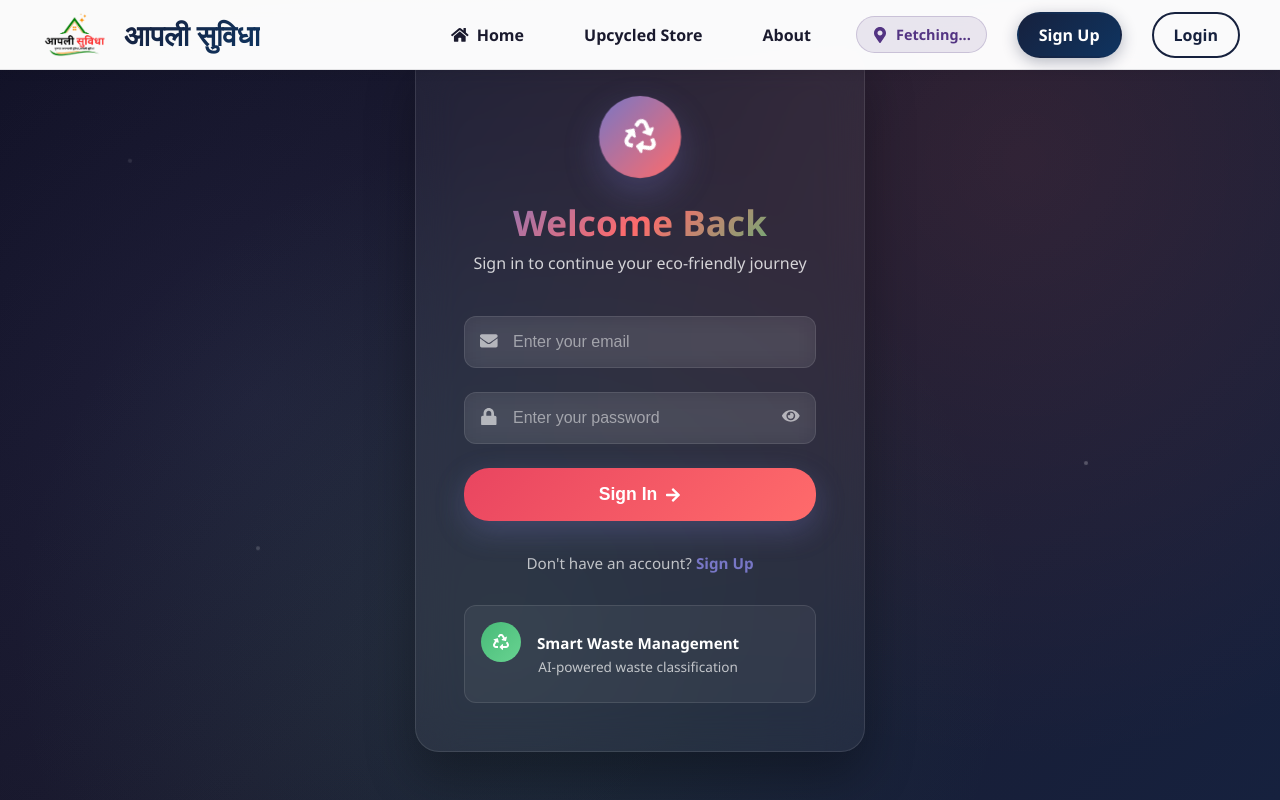
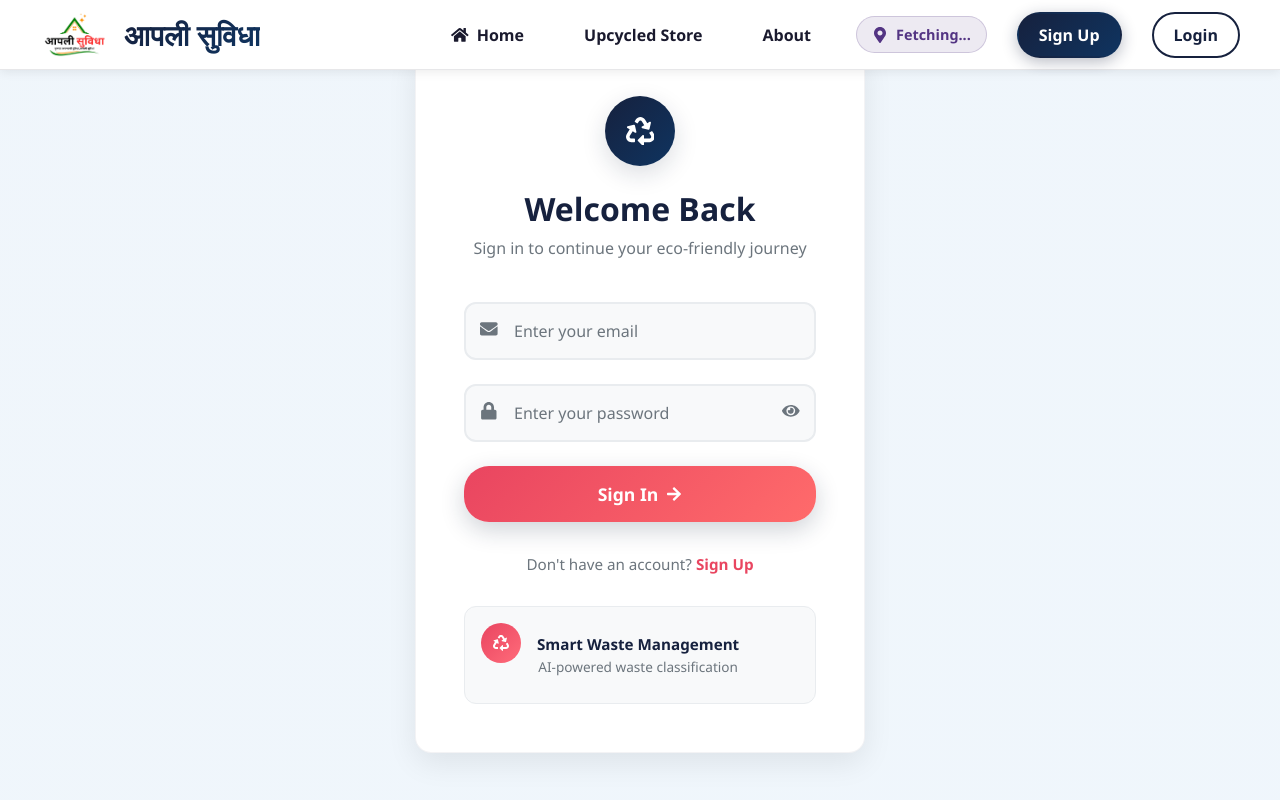
Before and after one commit to vishnandaman/ECycleHub, a React (Vite) app in the folder frontend/: page /login in a window 1280 px wide. Built offline with nearby package versions, Linux system fonts and the light colour scheme; no server answers.

Commit message:
Redesign auth pages with clean, simple theme matching platform colors

```diff
--- a/frontend/src/pages/Login.jsx
+++ b/frontend/src/pages/Login.jsx
@@ -29,11 +29,7 @@ const Login = () => {
 
   return (
     <div className="auth-page">
-      <div className="auth-background">
-        <div className="auth-particles"></div>
-        <div className="auth-particles"></div>
-        <div className="auth-particles"></div>
-      </div>
+      <div className="auth-background"></div>
 
       <div className="auth-container login-container">
         <div className="auth-header">
--- a/frontend/src/pages/Signup.jsx
+++ b/frontend/src/pages/Signup.jsx
@@ -48,11 +48,7 @@ const Signup = () => {
 
   return (
     <div className="auth-page">
-      <div className="auth-background">
-        <div className="auth-particles"></div>
-        <div className="auth-particles"></div>
-        <div className="auth-particles"></div>
-      </div>
+      <div className="auth-background"></div>
 
       <div className="auth-container signup-container">
         <div className="auth-header">
--- a/frontend/src/styles/Auth.css
+++ b/frontend/src/styles/Auth.css
@@ -1,12 +1,11 @@
-/* Modern Auth Styles */
+/* Clean Auth Styles - Matching Platform Theme */
 .auth-page {
   min-height: 100vh;
   display: flex;
   align-items: center;
   justify-content: center;
-  background: linear-gradient(135deg, #0f0f23 0%, #1a1a2e 50%, #16213e 100%);
+  background: #f4faff;
   position: relative;
-  overflow: hidden;
   padding: 2rem;
 }
 
@@ -16,62 +15,26 @@
   left: 0;
   right: 0;
   bottom: 0;
-  background: radial-gradient(circle at 20% 50%, rgba(120, 119, 198, 0.1) 0%, transparent 50%),
-              radial-gradient(circle at 80% 20%, rgba(255, 107, 107, 0.1) 0%, transparent 50%),
-              radial-gradient(circle at 40% 80%, rgba(72, 187, 120, 0.1) 0%, transparent 50%);
+  background: linear-gradient(135deg, rgba(22, 33, 62, 0.02) 0%, rgba(15, 52, 96, 0.02) 100%);
   pointer-events: none;
 }
 
-.auth-particles {
-  position: absolute;
-  width: 4px;
-  height: 4px;
-  background: rgba(255, 255, 255, 0.3);
-  border-radius: 50%;
-  animation: float-particle 6s ease-in-out infinite;
-}
-
-.auth-particles:nth-child(1) {
-  top: 20%;
-  left: 10%;
-  animation-delay: 0s;
-}
-
-.auth-particles:nth-child(2) {
-  top: 60%;
-  right: 15%;
-  animation-delay: 2s;
-}
-
-.auth-particles:nth-child(3) {
-  bottom: 30%;
-  left: 20%;
-  animation-delay: 4s;
-}
-
-@keyframes float-particle {
-  0%, 100% { transform: translateY(0px) rotate(0deg); opacity: 0.3; }
-  50% { transform: translateY(-20px) rotate(180deg); opacity: 0.8; }
-}
-
 .auth-container {
-  background: rgba(255, 255, 255, 0.05);
-  backdrop-filter: blur(20px);
-  border: 1px solid rgba(255, 255, 255, 0.1);
-  border-radius: 24px;
+  background: #ffffff;
+  border-radius: 16px;
   padding: 3rem;
   max-width: 450px;
   width: 100%;
   text-align: center;
   position: relative;
   z-index: 1;
-  box-shadow: 0 25px 50px rgba(0, 0, 0, 0.3);
-  transition: all 0.4s cubic-bezier(0.25, 0.46, 0.45, 0.94);
+  box-shadow: 0 10px 30px rgba(0, 0, 0, 0.08);
+  border: 1px solid rgba(22, 33, 62, 0.05);
+  transition: all 0.3s ease;
 }
 
 .auth-container:hover {
-  transform: translateY(-5px);
-  box-shadow: 0 35px 70px rgba(0, 0, 0, 0.4);
+  box-shadow: 0 15px 40px rgba(0, 0, 0, 0.12);
 }
 
 .auth-header {
@@ -79,49 +42,35 @@
 }
 
 .auth-logo {
-  width: 80px;
-  height: 80px;
-  background: linear-gradient(135deg, #7877c6, #ff6b6b);
+  width: 70px;
+  height: 70px;
+  background: linear-gradient(135deg, #16213e, #0f3460);
   border-radius: 50%;
   display: flex;
   align-items: center;
   justify-content: center;
   margin: 0 auto 1.5rem;
-  box-shadow: 0 15px 35px rgba(120, 119, 198, 0.3);
-  animation: pulse-logo 2s ease-in-out infinite;
-}
-
-@keyframes pulse-logo {
-  0%, 100% { transform: scale(1); }
-  50% { transform: scale(1.05); }
+  box-shadow: 0 8px 25px rgba(22, 33, 62, 0.15);
 }
 
 .logo-icon {
-  font-size: 2rem;
-  color: #fff;
-  animation: rotate 8s linear infinite;
-}
-
-@keyframes rotate {
-  from { transform: rotate(0deg); }
-  to { transform: rotate(360deg); }
+  font-size: 1.8rem;
+  color: #ffffff;
 }
 
 .auth-header h2 {
-  font-size: 2.2rem;
-  font-weight: 700;
-  background: linear-gradient(135deg, #7877c6, #ff6b6b, #48bb78);
-  -webkit-background-clip: text;
-  -webkit-text-fill-color: transparent;
-  background-clip: text;
+  font-size: 2rem;
+  font-weight: 600;
+  color: #16213e;
   margin-bottom: 0.5rem;
   line-height: 1.2;
 }
 
 .auth-header p {
-  color: rgba(255, 255, 255, 0.8);
+  color: #6c757d;
   font-size: 1rem;
   line-height: 1.6;
+  margin: 0;
 }
 
 .auth-form {
@@ -140,7 +89,7 @@
 .input-icon {
   position: absolute;
   left: 1rem;
-  color: rgba(255, 255, 255, 0.6);
+  color: #6c757d;
   font-size: 1.1rem;
   z-index: 2;
   transition: color 0.3s ease;
@@ -149,28 +98,28 @@
 .auth-input {
   width: 100%;
   padding: 1rem 1rem 1rem 3rem;
-  background: rgba(255, 255, 255, 0.08);
-  border: 1px solid rgba(255, 255, 255, 0.1);
+  background: #f8f9fa;
+  border: 2px solid #e9ecef;
   border-radius: 12px;
-  color: #fff;
+  color: #2c3e50;
   font-size: 1rem;
   transition: all 0.3s ease;
-  backdrop-filter: blur(10px);
+  font-family: inherit;
 }
 
 .auth-input::placeholder {
-  color: rgba(255, 255, 255, 0.5);
+  color: #6c757d;
 }
 
 .auth-input:focus {
   outline: none;
-  border-color: #7877c6;
-  background: rgba(255, 255, 255, 0.12);
-  box-shadow: 0 0 0 3px rgba(120, 119, 198, 0.1);
+  border-color: #16213e;
+  background: #ffffff;
+  box-shadow: 0 0 0 3px rgba(22, 33, 62, 0.1);
 }
 
 .auth-input:focus + .input-icon {
-  color: #7877c6;
+  color: #16213e;
 }
 
 .password-toggle {
@@ -178,15 +127,16 @@
   right: 1rem;
   background: none;
   border: none;
-  color: rgba(255, 255, 255, 0.6);
+  color: #6c757d;
   cursor: pointer;
   font-size: 1.1rem;
   transition: color 0.3s ease;
   z-index: 2;
+  padding: 0;
 }
 
 .password-toggle:hover {
-  color: #7877c6;
+  color: #16213e;
 }
 
 .auth-button {
@@ -195,8 +145,8 @@
   justify-content: center;
   gap: 0.5rem;
   padding: 1rem 2rem;
-  background: linear-gradient(135deg, #7877c6, #ff6b6b);
-  color: #fff;
+  background: linear-gradient(135deg, #16213e, #0f3460);
+  color: #ffffff;
   border: none;
   border-radius: 12px;
   font-size: 1.1rem;
@@ -205,31 +155,22 @@
   transition: all 0.3s ease;
   position: relative;
   overflow: hidden;
-  box-shadow: 0 10px 30px rgba(120, 119, 198, 0.3);
-}
-
-.auth-button::before {
-  content: '';
-  position: absolute;
-  top: 0;
-  left: -100%;
-  width: 100%;
-  height: 100%;
-  background: linear-gradient(90deg, transparent, rgba(255, 255, 255, 0.2), transparent);
-  transition: left 0.6s;
-}
-
-.auth-button:hover::before {
-  left: 100%;
+  box-shadow: 0 8px 25px rgba(22, 33, 62, 0.2);
+  font-family: inherit;
 }
 
 .auth-button:hover {
   transform: translateY(-2px);
-  box-shadow: 0 15px 40px rgba(120, 119, 198, 0.4);
+  box-shadow: 0 12px 35px rgba(22, 33, 62, 0.3);
+  background: linear-gradient(135deg, #0f3460, #16213e);
+}
+
+.auth-button:active {
+  transform: translateY(0);
 }
 
 .auth-button:disabled {
-  background: rgba(255, 255, 255, 0.1);
+  background: #6c757d;
   cursor: not-allowed;
   transform: none;
   box-shadow: none;
@@ -248,7 +189,7 @@
   width: 20px;
   height: 20px;
   border: 2px solid rgba(255, 255, 255, 0.3);
-  border-top: 2px solid #fff;
+  border-top: 2px solid #ffffff;
   border-radius: 50%;
   animation: spin 1s linear infinite;
 }
@@ -263,19 +204,20 @@
 }
 
 .auth-footer p {
-  color: rgba(255, 255, 255, 0.7);
+  color: #6c757d;
   font-size: 0.95rem;
 }
 
 .auth-link {
-  color: #7877c6;
+  color: #e94560;
   text-decoration: none;
   font-weight: 600;
   transition: color 0.3s ease;
 }
 
 .auth-link:hover {
-  color: #ff6b6b;
+  color: #16213e;
+  text-decoration: underline;
 }
 
 .auth-features {
@@ -289,39 +231,41 @@
   align-items: center;
   gap: 1rem;
   padding: 1rem;
-  background: rgba(255, 255, 255, 0.05);
+  background: #f8f9fa;
   border-radius: 12px;
-  border: 1px solid rgba(255, 255, 255, 0.1);
+  border: 1px solid #e9ecef;
   transition: all 0.3s ease;
 }
 
 .feature-item:hover {
-  background: rgba(255, 255, 255, 0.08);
+  background: #ffffff;
+  border-color: #16213e;
   transform: translateX(5px);
+  box-shadow: 0 4px 15px rgba(22, 33, 62, 0.1);
 }
 
 .feature-icon {
   width: 40px;
   height: 40px;
-  background: linear-gradient(135deg, #48bb78, #68d391);
+  background: linear-gradient(135deg, #e94560, #ff6b7a);
   border-radius: 50%;
   display: flex;
   align-items: center;
   justify-content: center;
-  color: #fff;
+  color: #ffffff;
   font-size: 1rem;
   flex-shrink: 0;
 }
 
 .feature-text h4 {
-  color: #fff;
+  color: #16213e;
   font-size: 0.95rem;
   font-weight: 600;
   margin-bottom: 0.2rem;
 }
 
 .feature-text p {
-  color: rgba(255, 255, 255, 0.7);
+  color: #6c757d;
   font-size: 0.85rem;
   margin: 0;
 }
```
